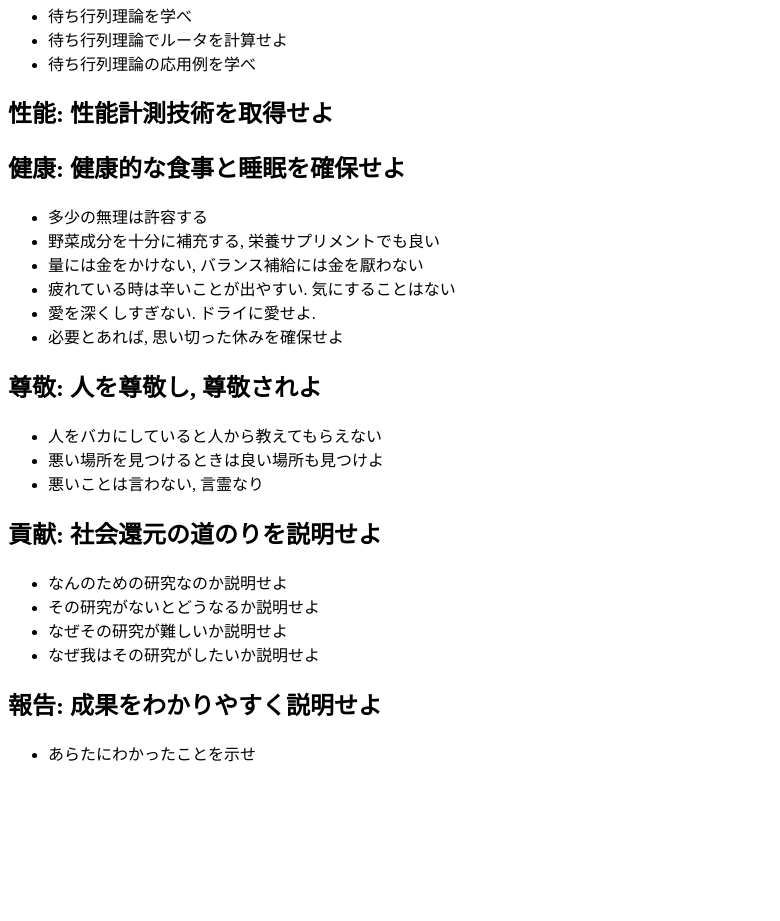
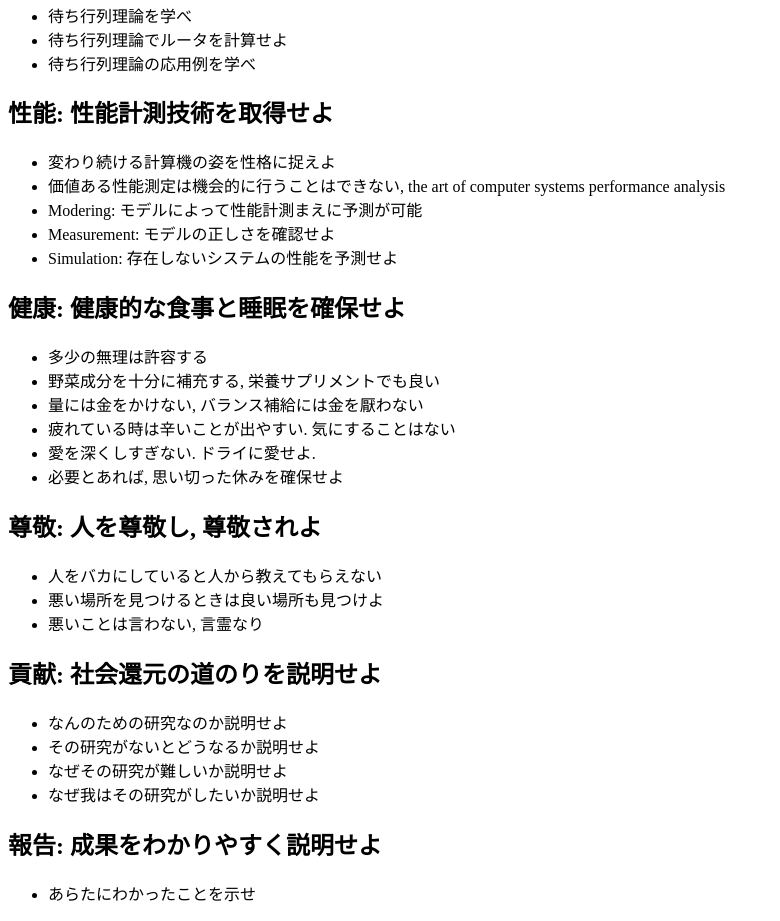
Before and after one commit to slankdev/slankdev.github.io, a plain HTML site: page dr/index.html in a window 1280 px wide. Shown: the part 1007-1928 px from the top of the page, without its empty margins (0-780 px from the left). Before the commit the page ends 1788 px from the top, so only its background shows below. Drawn offline with Linux system fonts and the light colour scheme.

Commit message:
2018.04.23-03:40

```diff
--- a/dr/index.html
+++ b/dr/index.html
@@ -42,6 +42,13 @@
 <li>待ち行列理論の応用例を学べ</li>
 </ul>
 <h2 id="性能-性能計測技術を取得せよ">性能: 性能計測技術を取得せよ</h2>
+<ul>
+<li>変わり続ける計算機の姿を性格に捉えよ</li>
+<li>価値ある性能測定は機会的に行うことはできない, the art of computer systems performance analysis</li>
+<li>Modering: モデルによって性能計測まえに予測が可能</li>
+<li>Measurement: モデルの正しさを確認せよ</li>
+<li>Simulation: 存在しないシステムの性能を予測せよ</li>
+</ul>
 <h2 id="健康-健康的な食事と睡眠を確保せよ">健康: 健康的な食事と睡眠を確保せよ</h2>
 <ul>
 <li>多少の無理は許容する</li>
```
Also changed, not shown: 1 other file.
